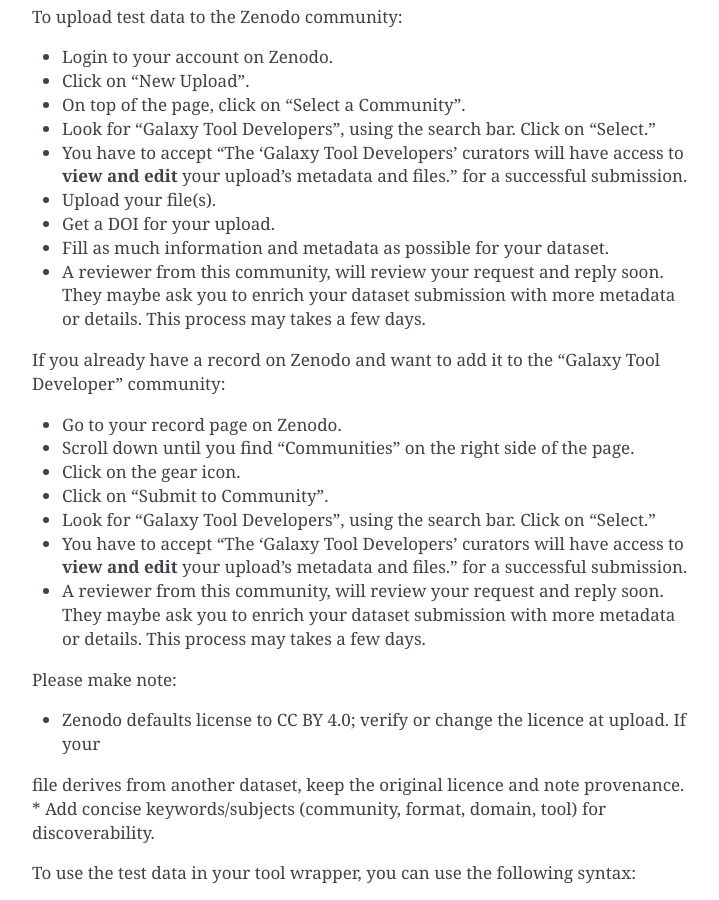
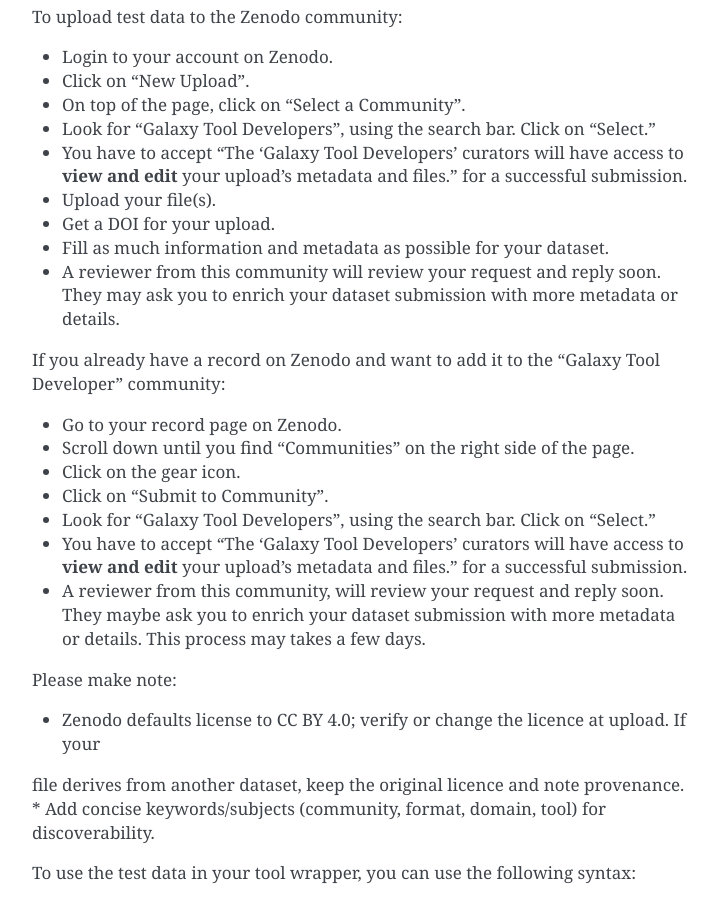
Before and after one commit to galaxy-iuc/standards, a Sphinx documentation site: the page built from docs/best_practices/tool_xml.rst, in a window 1280 px wide and 900 px high, scrolled down 4682 px. Shown: the whole window, without its empty margins (388-1107 px from the left). Built offline with Sphinx 7.4.7, drawn with Linux system fonts in a browser that asks for light colours.

Commit message:
Update docs/best_practices/tool_xml.rst
Co-authored-by: Wolfgang Maier <maw.public+github@posteo.de>

```diff
--- a/docs/best_practices/tool_xml.rst
+++ b/docs/best_practices/tool_xml.rst
@@ -227,7 +227,7 @@ To upload test data to the Zenodo community:
 - Upload your file(s).
 - Get a DOI for your upload.
 - Fill as much information and metadata as possible for your dataset.
-- A reviewer from this community, will review your request and reply soon. They maybe ask you to enrich your dataset submission with more metadata or details. This process may takes a few days.
+- A reviewer from this community will review your request and reply soon. They may ask you to enrich your dataset submission with more metadata or details.
 
 If you already have a record on Zenodo and want to add it to the "Galaxy Tool Developer" community:
 
```
